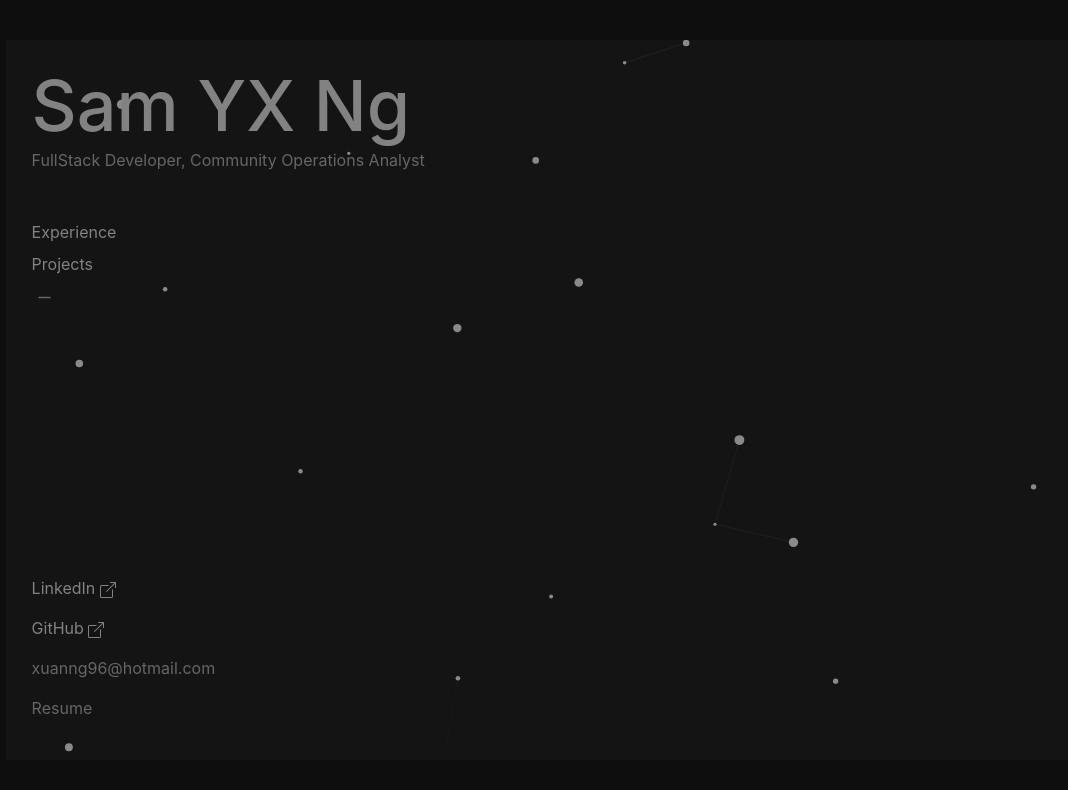
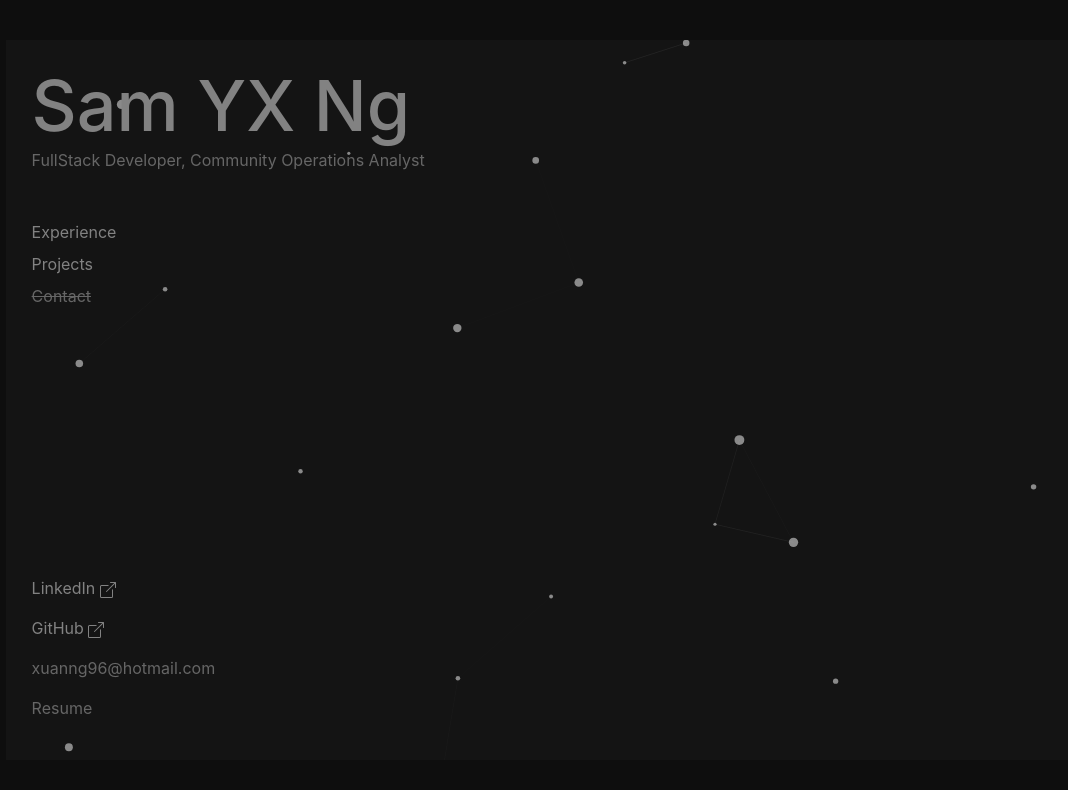
Before and after one commit to yeexng/personal-portfolio, a React (Create React App) app: page /contact in a window 1280 px wide. Shown: the top 790 px of the page, without its empty margins (34-1102 px from the left). Built offline with nearby package versions, Linux system fonts and the light colour scheme.

Commit message:
Css updated...

```diff
--- a/src/Components/Contact.jsx
+++ b/src/Components/Contact.jsx
@@ -1,7 +1,7 @@
 import { Nav } from "react-bootstrap";
 import { Link, useNavigate } from "react-router-dom";
 import { BsBoxArrowUpRight } from "react-icons/bs";
-import { BsDash } from "react-icons/bs";
+import { RxDotFilled } from "react-icons/rx";
 import Particle from "./Particle";
 
 const Contact = () => {
@@ -34,9 +34,7 @@ const Contact = () => {
                   Projects
                 </Link>
               </div>
-              <div className="mb-2 pl-n3">
-                <BsDash className="dot" />
-              </div>
+              <div className="mb-2 current-page">Contact</div>
             </div>
           </div>
           {/* Content Div */}
@@ -67,8 +65,8 @@ const Contact = () => {
                 </span>
               </a>
             </p>
-            <p>xuanng96@hotmail.com </p>
-            <p>Resume </p>
+            <p className="about-me">xuanng96@hotmail.com </p>
+            <p className="about-me">Resume </p>
           </div>
         </div>
       </div>
--- a/src/Components/Experience.jsx
+++ b/src/Components/Experience.jsx
@@ -82,11 +82,7 @@ const Experience = () => {
             </div>
 
             <div className="">
-              <div className="mb-2">
-                <Link to={"/experiences"} className="no-deco">
-                  Experience
-                </Link>
-              </div>
+              <div className="mb-2 current-page">Experience</div>
               <div className="mb-2">
                 <Link to={"/projects"} className="no-deco">
                   Projects
--- a/src/Components/MainPage.jsx
+++ b/src/Components/MainPage.jsx
@@ -41,8 +41,8 @@ const MainPage = () => {
           {/* About Section */}
           <div className="my-intro">
             <p className="about-me">
-              I'm Sam YeeXuan Ng, <br />a Malaysian native who pursued my{" "}
-              education <br />
+              I'm Sam YeeXuan Ng, <br />a Malaysian who pursued my education{" "}
+              <br />
               in Ireland, graduating with an LLB degree.
               <br />
               <br />
--- a/src/Components/Projects.jsx
+++ b/src/Components/Projects.jsx
@@ -62,11 +62,7 @@ const Projects = () => {
                   Experience
                 </Link>
               </div>
-              <div className="mb-2">
-                <Link to={"/projects"} className="no-deco">
-                  Projects
-                </Link>
-              </div>
+              <div className="mb-2 current-page">Projects</div>
               <div className="mb-2">
                 <Link to={"/contact"} className="no-deco">
                   Contact
--- a/src/Layout.css
+++ b/src/Layout.css
@@ -86,7 +86,7 @@ body{
 
 .masonry-div{
   position: absolute;
-  height:90%;
+  height:75%;
   width:50vw;
   bottom:3vh;
   right:3vw;
@@ -123,6 +123,12 @@ body{
   color: #000000;
 }
 
-.dot{
-  font-size: 25px;
+.current-page{
+  text-decoration: line-through;
 }
+
+.about-me:hover{
+  cursor: pointer;
+  transition: 0.5s;
+color: aliceblue;
+}
```
